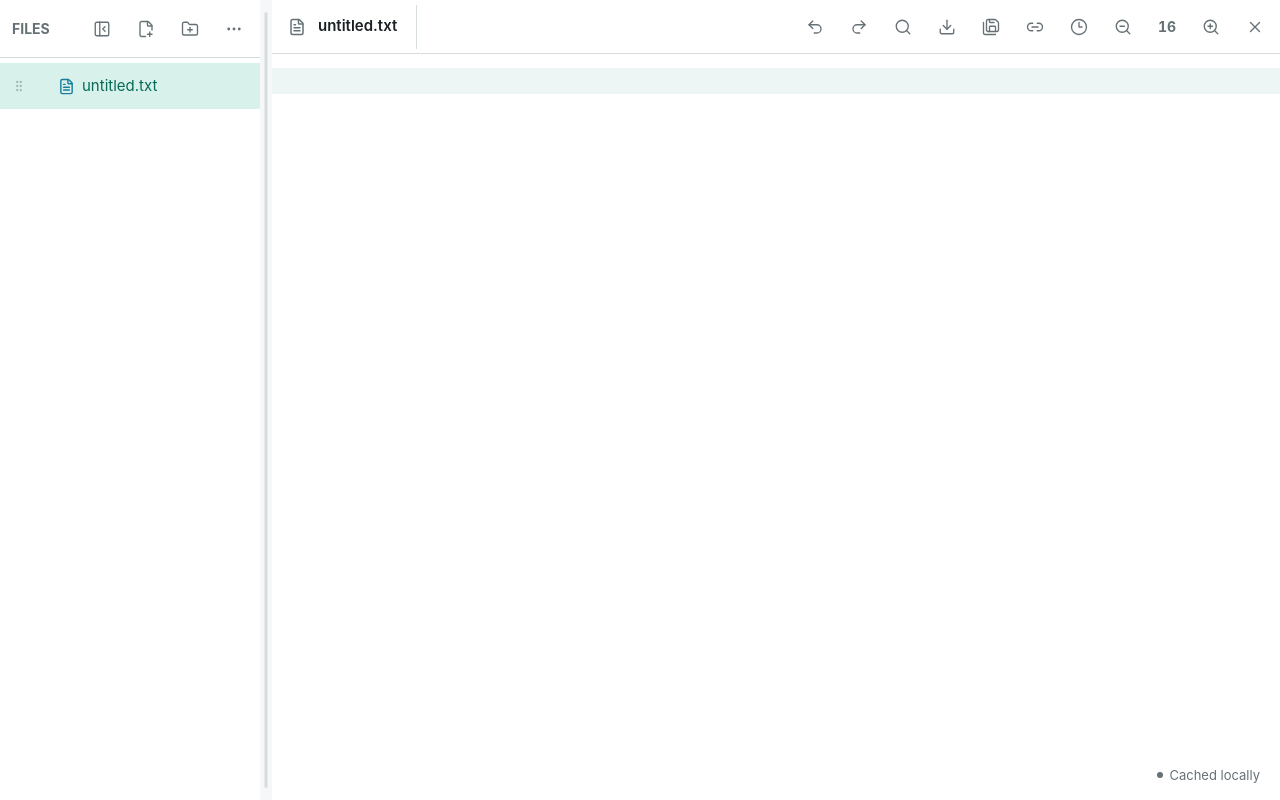
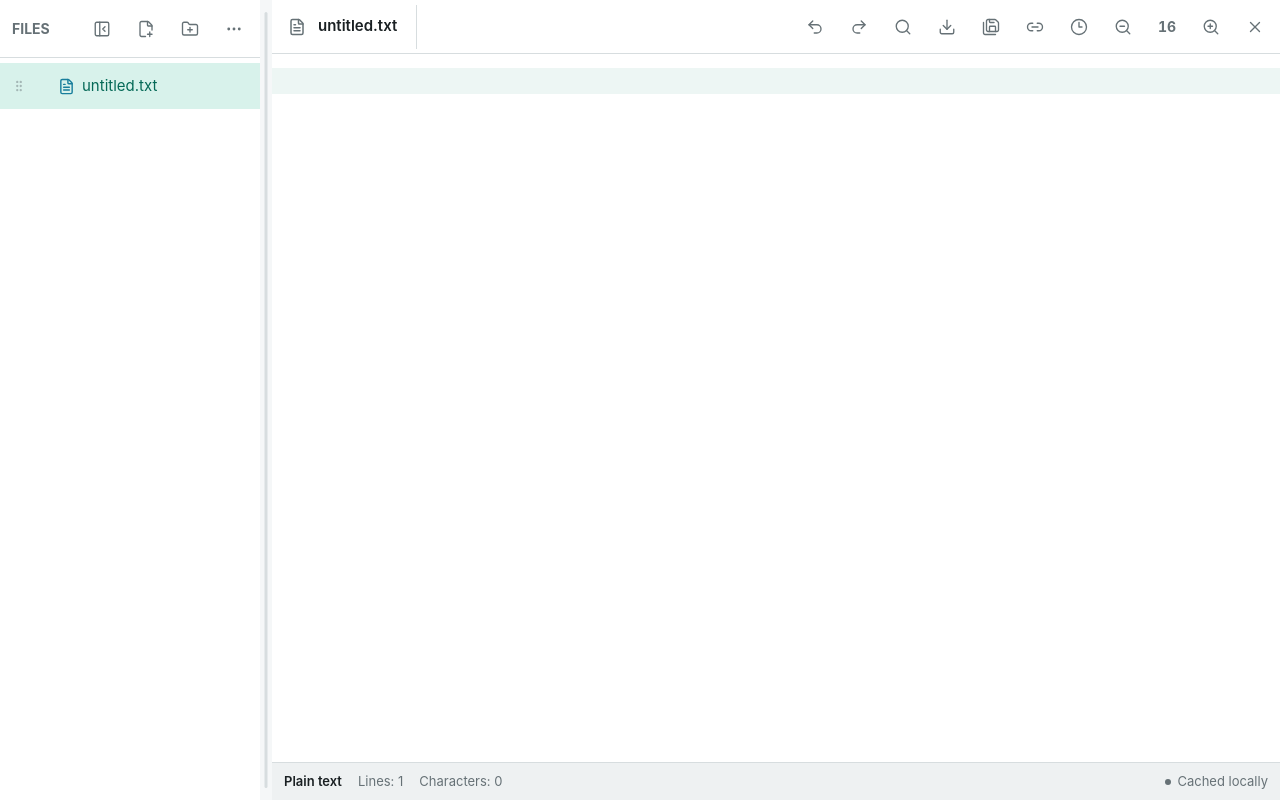
Before and after one commit to nerimoe/webitor, a React (Vite) app: page / in a window 1280 px wide. Both pictures are taken after a click on the button "New file". Built offline with nearby package versions, Linux system fonts and the light colour scheme.

Commit message:
Restore document statistics footer

```diff
--- a/src/components/EditorPane.tsx
+++ b/src/components/EditorPane.tsx
@@ -39,6 +39,12 @@ interface DocumentAction extends OverflowAction {
 
 const DEFAULT_EDITOR_FONT_SIZE = 16
 
+const languageLabels: Record<string, string> = {
+  javascript: 'JavaScript', typescript: 'TypeScript', html: 'HTML', css: 'CSS', json: 'JSON',
+  markdown: 'Markdown', python: 'Python', java: 'Java', cpp: 'C/C++', rust: 'Rust', sql: 'SQL',
+  xml: 'XML', yaml: 'YAML', ini: 'INI'
+}
+
 export function EditorPane({ group, leading, onNewDocument, onImportFiles }: EditorPaneProps) {
   const { t } = useTranslation()
   const nodes = useWorkspace((state) => state.nodes)
@@ -73,6 +79,21 @@ export function EditorPane({ group, leading, onNewDocument, onImportFiles }: Edi
   const splitActive = Boolean(groups[1].activeFileId)
   const dark = theme === 'dark' || (theme === 'system' && matchMedia('(prefers-color-scheme: dark)').matches)
   const iOS = /iPad|iPhone|iPod/.test(navigator.userAgent) || (navigator.platform === 'MacIntel' && navigator.maxTouchPoints > 1)
+  const textStats = useMemo(() => {
+    if (!content || image) return null
+    let lines = 1
+    let characters = 0
+    for (const character of content.text) {
+      characters += 1
+      if (character === '\n') lines += 1
+    }
+    return { lines, characters }
+  }, [content?.text, image])
+  const fileType = image
+    ? (content?.mimeType?.split('/').at(-1)?.toUpperCase() ?? 'Image')
+    : node?.language === 'plain'
+      ? t('plainText')
+      : languageLabels[node?.language ?? ''] ?? node?.language ?? t('plainText')
 
   useEffect(() => {
     let cancelled = false
@@ -199,11 +220,12 @@ export function EditorPane({ group, leading, onNewDocument, onImportFiles }: Edi
         {splitActive && <button className="icon-button pane-close" aria-label={t('closePane')} onPointerDown={(event) => { event.preventDefault(); event.stopPropagation(); closePane() }} onKeyDown={closePaneFromKeyboard}><X size={18} /></button>}
       </div>
       <MarkdownPreview value={content.text} />
+      <DocumentStatusBar fileType={fileType} lines={textStats?.lines} characters={textStats?.characters} status={content.status} />
     </section>
   }
 
   return (
-    <section className="editor-pane" data-testid={`editor-${group.id}`} onDragOver={(event) => { if (event.dataTransfer.types.includes('Files')) event.preventDefault() }}>
+    <section className={`editor-pane ${content ? 'has-status-bar' : ''}`} data-testid={`editor-${group.id}`} onDragOver={(event) => { if (event.dataTransfer.types.includes('Files')) event.preventDefault() }}>
       <div className="document-bar">
         {leading && <div className="document-leading">{leading}</div>}
         {node ? <div className="document-title">
@@ -230,8 +252,25 @@ export function EditorPane({ group, leading, onNewDocument, onImportFiles }: Edi
         : group.view === 'markdown-preview' && markdown
         ? <MarkdownPreview value={content.text} />
         : <div ref={codeZoomRef} className="code-editor" style={{ '--editor-font-size': `${editorFontSize}px` } as CSSProperties}><CodeMirror key={fileId} ref={ref} value={content.text} initialState={initialEditorState} extensions={extensions} theme={dark ? 'dark' : 'light'} onChange={(value) => updateContent(fileId, value)} basicSetup={false} /></div>}
-      {content && <div className={`save-status ${content.status}`}><span />{t(content.status)}</div>}
+      {content && <DocumentStatusBar fileType={fileType} lines={textStats?.lines} characters={textStats?.characters} status={content.status} />}
       {fileId && !image && <TimelineDialog fileId={fileId} open={timelineOpen} onOpenChange={setTimelineOpen} />}
     </section>
   )
 }
+
+function DocumentStatusBar({ fileType, lines, characters, status }: {
+  fileType: string
+  lines?: number
+  characters?: number
+  status: 'cached' | 'saving' | 'synced' | 'local-only' | 'error'
+}) {
+  const { t } = useTranslation()
+  return <footer className="document-status-bar" data-testid="document-status-bar">
+    <div className="document-stats">
+      <span className="file-type">{fileType}</span>
+      {lines !== undefined && <span>{t('lineCount', { count: lines })}</span>}
+      {characters !== undefined && <span>{t('characterCount', { count: characters })}</span>}
+    </div>
+    <div className={`save-status ${status}`} role="status" aria-label={t(status)}><span className="save-status-dot" /><span className="save-status-label">{t(status)}</span></div>
+  </footer>
+}
--- a/src/i18n.ts
+++ b/src/i18n.ts
@@ -15,6 +15,7 @@ export const resources = {
     emptyTitle: 'Start with a document', emptyBody: 'Create a plain text note or open existing files. Everything stays on this device.',
     dropTree: 'Add to workspace', dropEditor: 'Add and open', dropOpenSingle: 'Import and open here', unsupported: 'This looks like a binary file and was not imported.',
     cached: 'Cached', saving: 'Saving…', synced: 'Saved to device', 'local-only': 'Cached locally', error: 'Save failed',
+    plainText: 'Plain text', lineCount: 'Lines: {{count}}', characterCount: 'Characters: {{count}}',
     cacheUnavailable: 'Browser storage is unavailable. Export your work before closing this page.',
     quotaExceeded: 'Browser storage is full. Export your workspace to keep a copy.',
     saveFailed: 'The file could not be saved. Your cached copy is still available.', retry: 'Retry', dismiss: 'Dismiss',
@@ -36,6 +37,7 @@ export const resources = {
     emptyTitle: '从一份文档开始', emptyBody: '新建纯文本文档或打开已有文件，所有内容都只保留在此设备上。',
     dropTree: '添加到工作区', dropEditor: '添加并打开', dropOpenSingle: '导入并在此单栏打开', unsupported: '文件可能是二进制格式，未导入。',
     cached: '已缓存', saving: '正在保存…', synced: '已保存到设备', 'local-only': '仅本地缓存', error: '保存失败',
+    plainText: '纯文本', lineCount: '{{count}} 行', characterCount: '{{count}} 个字符',
     cacheUnavailable: '浏览器存储不可用，请在关闭页面前导出工作区。',
     quotaExceeded: '浏览器存储空间已满，请导出工作区以保留副本。',
     saveFailed: '无法保存此文件，缓存副本仍然可用。', retry: '重试', dismiss: '关闭',
--- a/src/styles.css
+++ b/src/styles.css
@@ -118,8 +118,9 @@ button:focus-visible, [role="menuitem"]:focus-visible { outline: 2px solid var(-
 .drag-overlay-row { max-width: min(320px, calc(100vw - 32px)); height: 46px; padding: 0 14px; display: flex; align-items: center; gap: 9px; overflow: hidden; border: 1px solid var(--accent); border-radius: 6px; background: var(--surface); color: var(--text); box-shadow: var(--shadow); }
 .drag-overlay-row span { overflow: hidden; text-overflow: ellipsis; white-space: nowrap; }
 
-.editor-pane { height: 100%; min-width: 0; position: relative; display: grid; grid-template-rows: 54px minmax(0, 1fr); background: var(--surface); overflow: hidden; }
-.editor-pane.preview-pane { display: block; }
+.editor-pane { container-type: inline-size; height: 100%; min-width: 0; position: relative; display: grid; grid-template-rows: 54px minmax(0, 1fr); background: var(--surface); overflow: hidden; }
+.editor-pane.has-status-bar { grid-template-rows: 54px minmax(0, 1fr) 38px; }
+.editor-pane.preview-pane { display: grid; grid-template-rows: minmax(0, 1fr) 38px; }
 .preview-close { position: absolute; z-index: 4; top: 8px; right: 10px; background: color-mix(in srgb, var(--surface) 90%, transparent); backdrop-filter: blur(8px); }
 .preview-toolbar { position: absolute; z-index: 4; top: 8px; right: 10px; display: flex; padding: 0 2px; border: 1px solid var(--border); border-radius: 6px; background: color-mix(in srgb, var(--surface) 92%, transparent); box-shadow: var(--shadow); backdrop-filter: blur(8px); }
 .document-bar { min-width: 0; height: 54px; display: flex; align-items: center; border-bottom: 1px solid var(--border); background: var(--surface); }
@@ -171,11 +172,20 @@ button:focus-visible, [role="menuitem"]:focus-visible { outline: 2px solid var(-
 .no-file-state { min-height: 0; display: flex; flex-direction: column; align-items: center; justify-content: center; padding: 32px; background: var(--surface); text-align: center; }
 .no-file-state h1 { margin: 20px 0 8px; font-size: 20px; letter-spacing: 0; }
 .no-file-state p { margin: 0; max-width: 430px; color: var(--text-muted); font-size: 15px; line-height: 1.6; }
-.save-status { position: absolute; right: 12px; bottom: 10px; display: inline-flex; align-items: center; gap: 6px; padding: 5px 8px; border-radius: 4px; background: color-mix(in srgb, var(--surface) 88%, transparent); color: var(--text-muted); font-size: 13px; pointer-events: none; backdrop-filter: blur(8px); }
-.save-status span { width: 6px; height: 6px; border-radius: 50%; background: var(--text-muted); }
-.save-status.saving span { background: #c88a26; animation: pulse 1s infinite; }
-.save-status.synced span { background: var(--accent); }
-.save-status.error span { background: var(--danger); }
+.document-status-bar { min-width: 0; height: 38px; padding: 0 12px; display: flex; align-items: center; justify-content: space-between; gap: 12px; border-top: 1px solid var(--border); background: var(--surface-2); color: var(--text-muted); font-size: 13px; white-space: nowrap; }
+.document-stats { min-width: 0; display: flex; align-items: center; gap: 16px; overflow: hidden; }
+.document-stats > span { flex: 0 0 auto; }
+.document-stats .file-type { color: var(--text); font-weight: 600; }
+.save-status { flex: 0 0 auto; display: inline-flex; align-items: center; gap: 6px; pointer-events: none; }
+.save-status-dot { width: 6px; height: 6px; border-radius: 50%; background: var(--text-muted); }
+.save-status.saving .save-status-dot { background: #c88a26; animation: pulse 1s infinite; }
+.save-status.synced .save-status-dot { background: var(--accent); }
+.save-status.error .save-status-dot { background: var(--danger); }
+@container (max-width: 400px) {
+  .document-status-bar { gap: 8px; padding-inline: 10px; }
+  .document-stats { gap: 10px; }
+  .save-status-label { position: absolute; width: 1px; height: 1px; padding: 0; margin: -1px; overflow: hidden; clip: rect(0, 0, 0, 0); white-space: nowrap; border: 0; }
+}
 
 .markdown-preview { height: 100%; overflow: auto; padding: 34px clamp(28px, 6vw, 82px) 80px; overscroll-behavior: contain; scrollbar-width: auto; scrollbar-color: var(--surface-3) transparent; font-size: 17px; line-height: 1.75; }
 .markdown-preview > *:first-child { margin-top: 0; }
```
Also changed, not shown: 1 other file (tests, documents, lock files or other folders).
